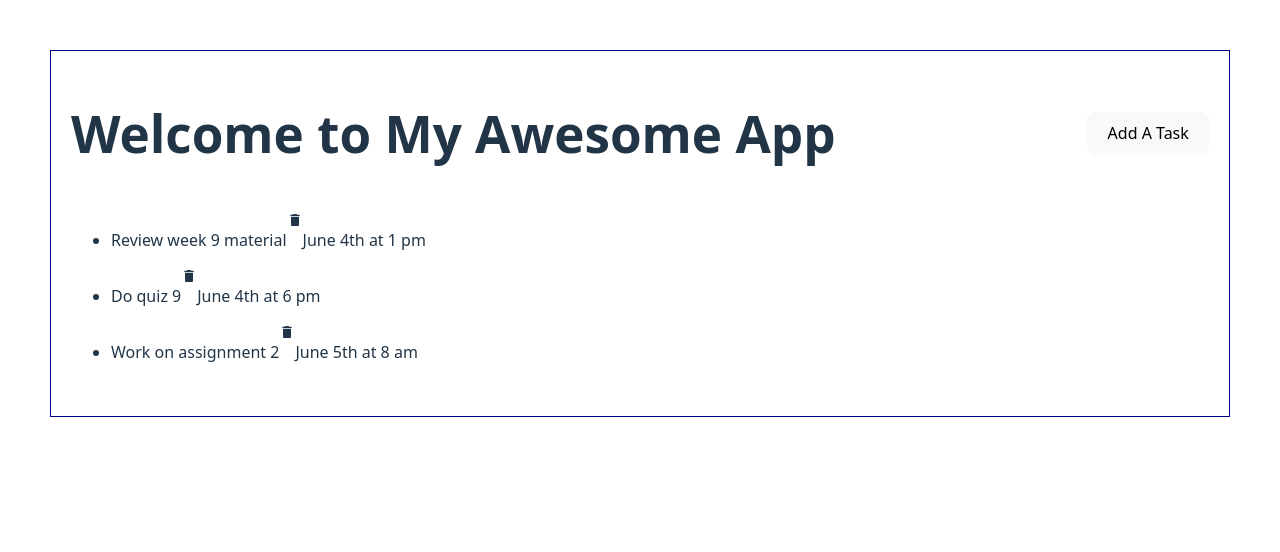
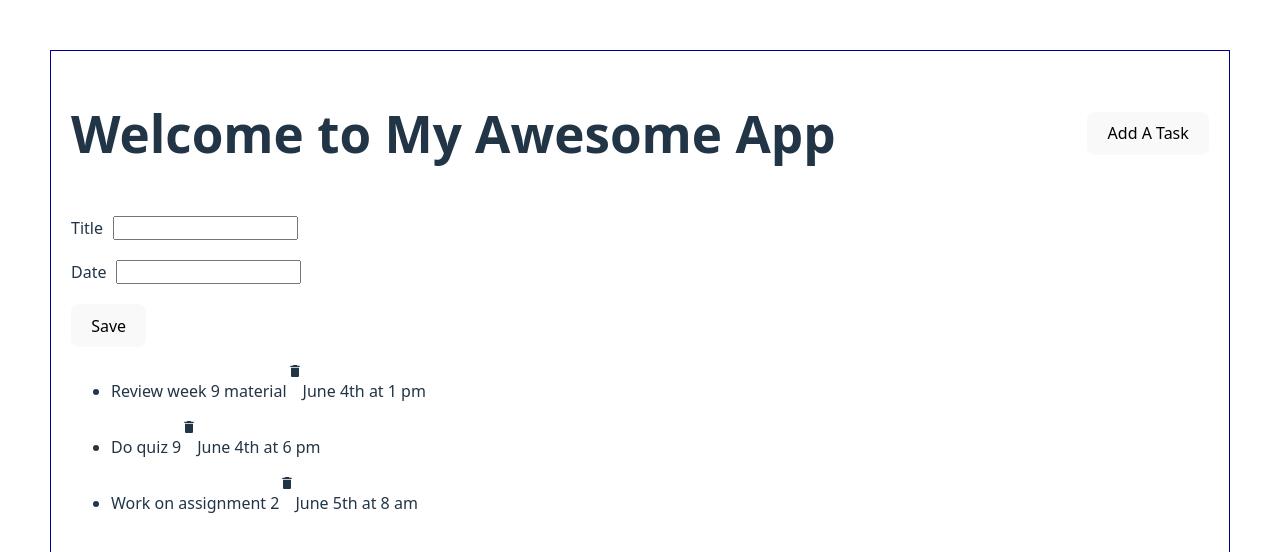
Before and after one commit to bestian830/cs5610, a React (Vite) app in the folder week9/my-react-app/: page / in a window 1280 px wide. Shown: the top 552 px of the page. Built offline with nearby package versions, Linux system fonts and the light colour scheme.

Commit message:
add task

```diff
--- a/week9/my-react-app/src/App.jsx
+++ b/week9/my-react-app/src/App.jsx
@@ -1,12 +1,14 @@
 import React from 'react'
 import Header from './components/Header'
 import TasksList from './components/TasksList'
+import AddTask from './components/AddTask';
 
 export default function App() {
   const appName = "My Awesome App";
   return (
     <div className='appContainer'>
       <Header myAppName={appName} />
+      <AddTask />
       <TasksList />
     </div>
   );
--- /dev/null
+++ b/week9/my-react-app/src/components/AddTask.jsx
@@ -0,0 +1,19 @@
+import React, { useState } from "react";
+
+export default function AddTask() {
+    const [title, setTitle] = useState("");
+    const [date, setDate] = useState("");
+    return (
+        <form>
+          <div className="form-control">
+		    <label>Title</label>
+            <input type="text" value={title} onChange={function (e) {setTitle(e.target.value);}} />
+          </div>
+          <div className="form-control">
+		    <label>Date</label>
+		    <input type="text" value={date} onChange={function (e) {setDate(e.target.value)}}></input>
+          </div>
+	        <button type="submit"> Save </button>
+        </form>
+    );
+    }
--- a/week9/my-react-app/src/index.css
+++ b/week9/my-react-app/src/index.css
@@ -88,3 +88,12 @@
     background-color: #f9f9f9;
   }
 }
+
+.form-control {
+  margin: 20px 0;
+  display: flex;
+}
+
+.form-control label {
+  margin-right: 10px;
+}
```
